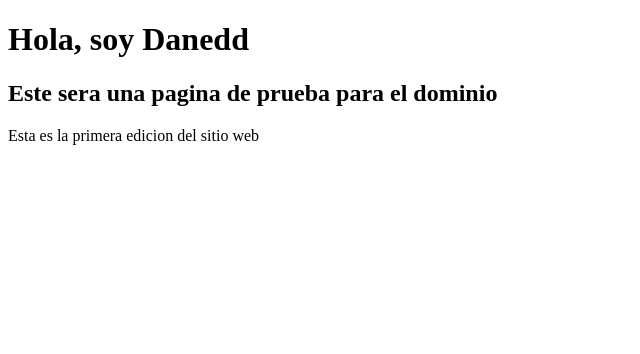
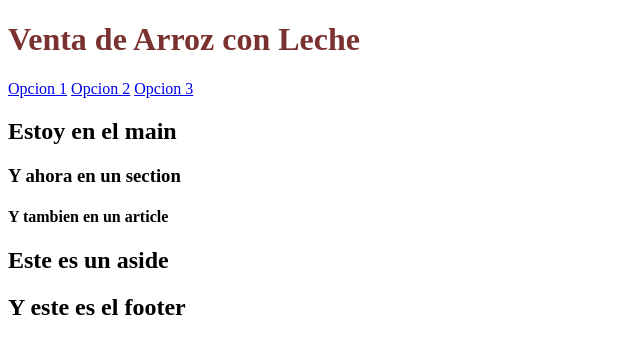
Before and after one commit to EddwardCuadra/EddwardCuadra.github.io, a plain HTML site: page index.html in a window 1280 px wide. Shown: the whole page, without its empty margins (0-640 px from the left). Drawn offline with Linux system fonts and the light colour scheme.

Commit message:
estructura de la pagina
se establece la estructura basica de la pagina

```diff
--- /dev/null
+++ b/css/style.css
@@ -0,0 +1,13 @@
+:root {
+    --color1:#BA4B47;
+    --color2:#7A312F;
+    --color3:#FA645F;
+    --color4:#3B1716;
+    --color5:#E05A55;
+    --negro:#0c0c0c;
+    --blanco:#f3f3f3;
+}
+
+h1 {
+    color: var(--color2);
+}
--- a/index.html
+++ b/index.html
@@ -2,12 +2,32 @@
 <html lang="es">
 <head>
     <meta charset="UTF-8">
-    <meta name="viewport" content="width=   , initial-scale=1.0">
+    <meta name="viewport" content="width=device-width, initial-scale=1.0">
+    <link rel="stylesheet" href="css/style.css">
     <title>Danedd</title>
 </head>
 <body>
-    <h1>Hola, soy Danedd</h1>
-    <h2>Este sera una pagina de prueba para el dominio</h2>
-    <p>Esta es la primera edicion del sitio web</p>
+    <header><h1>Venta de Arroz con Leche</h1></header>
+    <nav class="">
+      <a class="" href="#" aria-current="page">Opcion 1</a>
+      <a class="" href="#">Opcion 2</a>
+      <a class="" href="#">Opcion 3</a>
+    </nav>
+    <main>
+        <h2>Estoy en el main</h2>
+        <section>
+            <h3>Y ahora en un section</h3>
+            <article>
+                <h4>Y tambien en un article</h4>
+            </article>
+        </section>
+    </main>
+    <aside>
+        <h2>Este es un aside</h2>
+    </aside>
+    <footer>
+        <h2>Y este es el footer</h2>
+    </footer>
+    <script src="js/js.js"></script>
 </body>
 </html>
--- /dev/null
+++ b/js/js.js
@@ -0,0 +1 @@
+console.log("hola, este js funciona correctamente")
```
Also changed, not shown: img/Paleta de colores.png (added).
